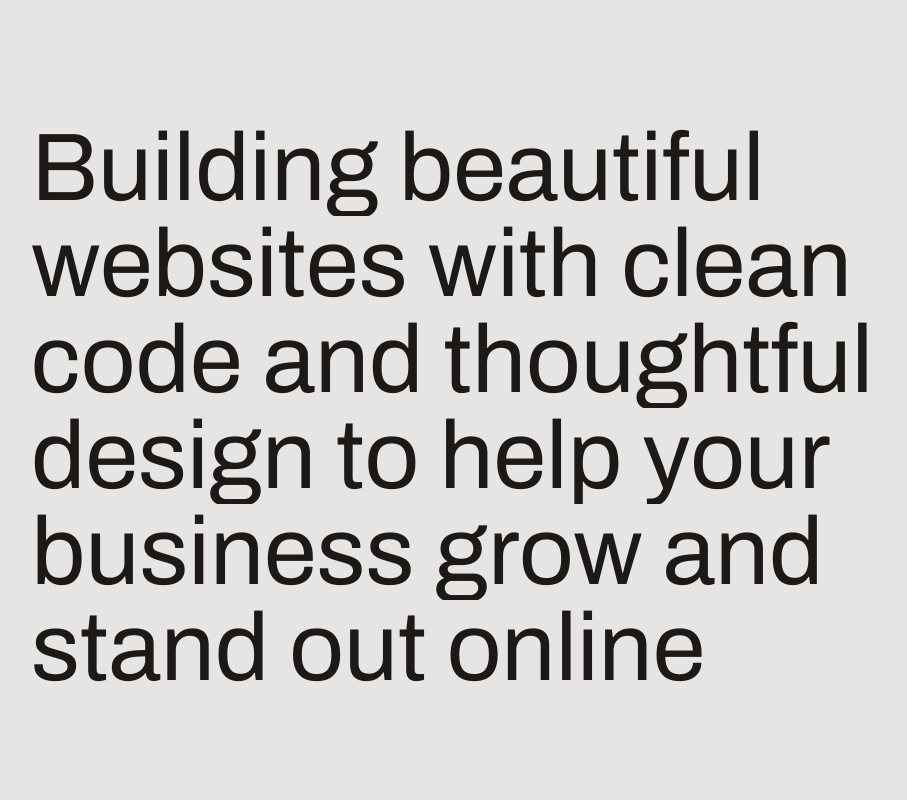
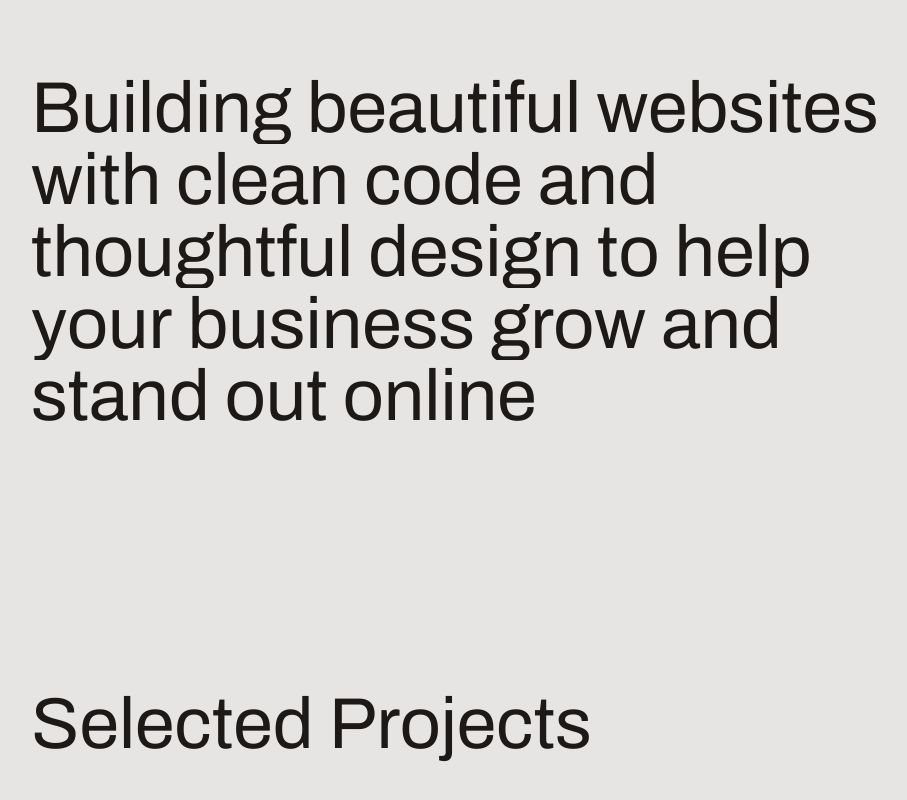
Before and after one commit to narasimha-1511/portfolio, a Next.js app: page / in a window 1280 px wide. Shown: the part 2520-3320 px from the top of the page, without its empty margins (33-940 px from the left). Built offline with nearby package versions, Linux system fonts and the light colour scheme.

Commit message:
font-size updated to small

```diff
--- a/src/app/globals.css
+++ b/src/app/globals.css
@@ -3,7 +3,7 @@
 @tailwind utilities;
 
 .section {
-    @apply py-24 md:py-32 lg:py-40;
+    @apply py-24 md:py-32;
 }
 
 .line {
--- a/src/sections/FAQs.tsx
+++ b/src/sections/FAQs.tsx
@@ -27,8 +27,8 @@ const faqs = [
 const FAQs: FC = () => {
   return <section className="section" id="faqs">
     <div className="container">
-      <h2 className="text-4xl md:text-7xl lg:text-8xl">FAQs</h2>
-      <div className="mt-10 md:mt-16 lg:mt-20">
+      <h2 className="text-4xl md:text-7xl">FAQs</h2>
+      <div className="mt-10 md:mt-16">
         {faqs.map(({ question, answer }) => (
           <div key={question} className="border-t last:border-b py-6 md:py-8 lg:py-10 border-stone-400 border-dotted">
             <div className="flex items-center justify-between gap-4">
--- a/src/sections/Footer.tsx
+++ b/src/sections/Footer.tsx
@@ -30,7 +30,7 @@ const Footer: FC = () => {
         </div>
         <div className="grid md:grid-cols-3 md:items-center">
           <div className="md:col-span-2">
-            <h2 className="mt-8 text-4xl md:text-7xl lg:text-8xl font-extralight">Enough talk Let's make something great together.</h2>
+            <h2 className="mt-8 text-4xl md:text-7xl font-extralight">Enough talk Let's make something great together.</h2>
             <Button variant="secondary"
             className="mt-8"
             iconAfter={
@@ -54,7 +54,7 @@ const Footer: FC = () => {
           </div>
         </div>
       </div>
-      <p className="py-16 text-white/30 text-sm md:text-lg">Copyright &copy; Narasimha S &bull; All rights reserved</p>
+      <p className="py-2 text-white/30 text-sm md:text-lg">Copyright &copy; Narasimha S &bull; All rights reserved</p>
     </div>
   </footer>;
 };
--- a/src/sections/Intro.tsx
+++ b/src/sections/Intro.tsx
@@ -23,9 +23,9 @@ const Intro: FC = () => {
     }
   },[inView, animate, scope]);
 
-  return <section className="section mt-12 md:mt-16 lg:mt-20" id="intro">
+  return <section className="section mt-12 md:mt-16" id="intro">
     <motion.div className="container" ref={scope}>
-      <h2 className="text-4xl md:text-7xl lg:text-8xl lg:w-[80%]">
+      <h2 className="text-4xl md:text-7xl lg:w-[80%]">
         Building beautiful websites with clean code and thoughtful design
         to help your business grow and stand out online
       </h2>
--- a/src/sections/Projects.tsx
+++ b/src/sections/Projects.tsx
@@ -33,7 +33,7 @@ const projects = [
 const Projects: FC = () => {
   return <section className="section" id="projects">
     <div className="container">
-      <h2 className="text-4xl md:text-7xl lg:text-8xl">Selected Projects</h2>
+      <h2 className="text-4xl md:text-7xl">Selected Projects</h2>
       <div className="mt-10 md:mt-16 lg:mt-20">
         {projects.map(({ name , image }) => (
           <a key={name} href="#" className="border-t last:border-b py-6 md:py-8 lg:py-10 border-stone-400 border-dotted flex flex-col relative group/project">
```
